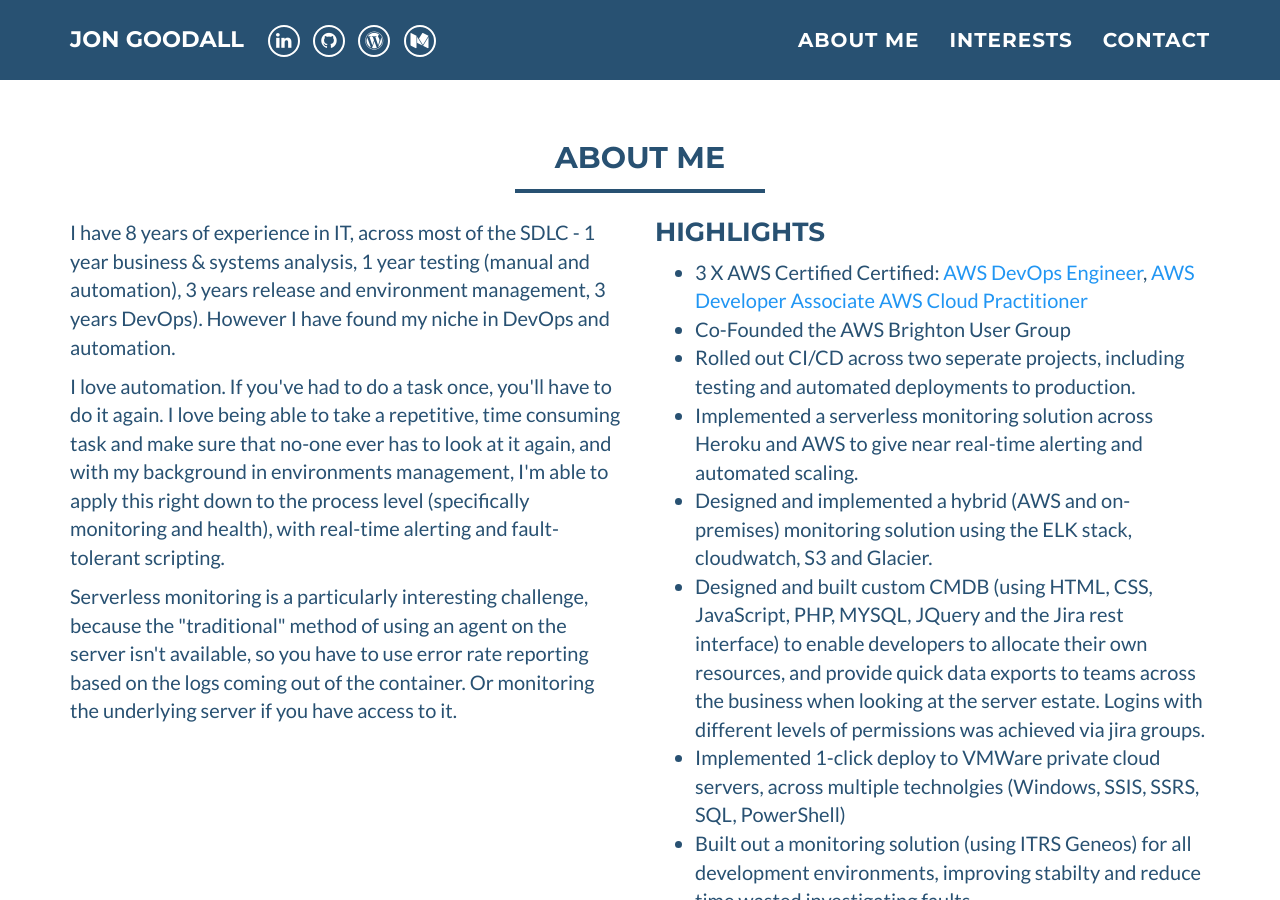
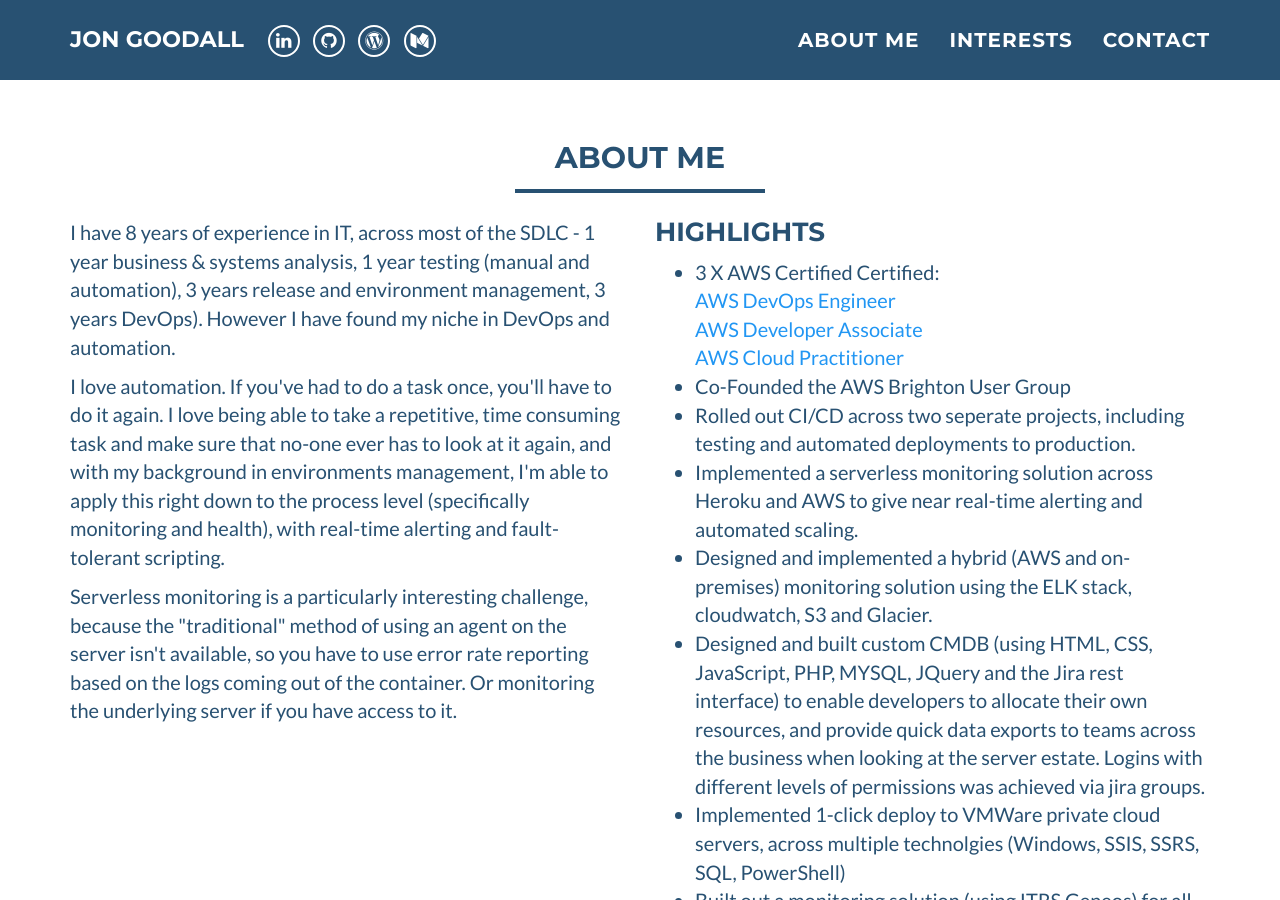
Before and after one commit to jdgoodall1/jdgoodall1.github.io, a Jekyll site: the page built from index.html, in a window 1280 px wide and 900 px high, scrolled down 498 px. Built offline with Jekyll 4.4.1, drawn with Linux system fonts in a browser that asks for light colours.

```diff
--- a/_includes/about_me.html
+++ b/_includes/about_me.html
@@ -23,10 +23,10 @@
                 <h3 style="margin-top:0;">Highlights</h3>
                 <ul>
                     <li>
-                        3 X AWS Certified Certified:
-                        <a href="https://www.credly.com/badges/9cbfd1e2-043c-428b-bb4e-fb3a79c1247b">AWS DevOps Engineer</a>,
-                        <a href="https://www.credly.com/badges/19aa706f-7500-418e-9426-819169457c02/">AWS Developer Associate</a>
-                        <a href="https://www.credly.com/badges/690ba7a6-1b19-4a17-9938-79bb172242ca/">AWS Cloud Practitioner</a>
+                        3 X AWS Certified Certified: <br />
+                        <a href="https://www.credly.com/badges/9cbfd1e2-043c-428b-bb4e-fb3a79c1247b">AWS DevOps Engineer</a><br />
+                        <a href="https://www.credly.com/badges/19aa706f-7500-418e-9426-819169457c02/">AWS Developer Associate</a><br />
+                        <a href="https://www.credly.com/badges/690ba7a6-1b19-4a17-9938-79bb172242ca/">AWS Cloud Practitioner</a><br />
                     </li>
                     <li>
                         Co-Founded the AWS Brighton User Group
```
